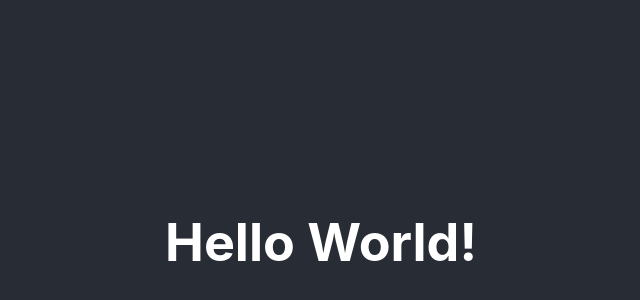
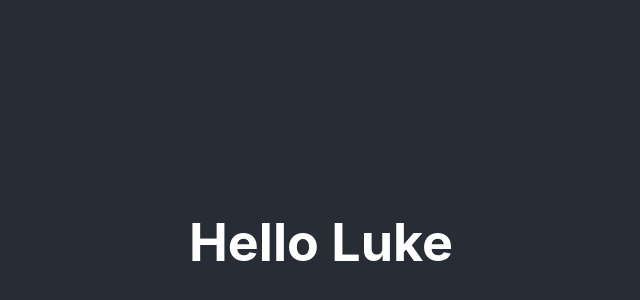
Before and after one commit to lukeherrmann/LUTL2, a React (Create React App) app: page / in a window 1280 px wide. Shown: the part 158-458 px from the top of the page, without its empty margins (319-959 px from the left). Built offline with nearby package versions, Linux system fonts and the light colour scheme.

Commit message:
Hello Luke

```diff
--- a/src/App.js
+++ b/src/App.js
@@ -2,17 +2,18 @@
 import "./App.css";
 
 function App() {
+
   return (
     <div className="App">
       <header className="App-header">
-        <HelloWorld />
+        <HelloWorld  name="Luke" />
       </header>
     </div>
   );
 }
 
-function HelloWorld() {
-  return <h1>Hello World!</h1>;
+function HelloWorld(props) {
+  return <h1>Hello {props.name}</h1>;
 }
 
 export default App;
```
